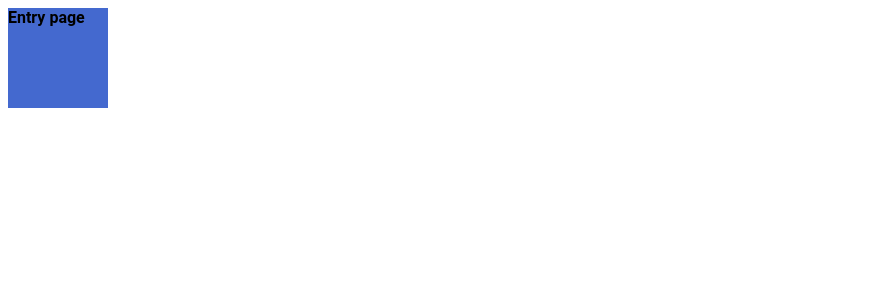
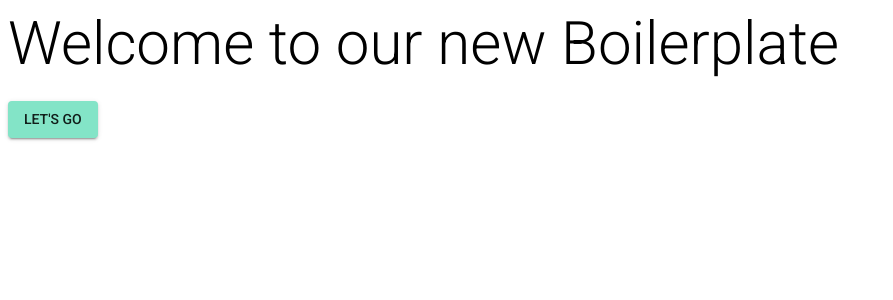
Before and after one commit to hack4impact-upenn/boilerplate-s2022, a React (Create React App) app in the folder src/client/: page / in a window 1280 px wide. Shown: the top 300 px of the page, without its empty margins (0-893 px from the left). Built offline with nearby package versions, Linux system fonts and the light colour scheme.

Commit message:
implemented Material UI and fun home page!

```diff
--- a/package.json
+++ b/package.json
@@ -12,6 +12,9 @@
     "client": "cd src/client && yarn start"
   },
   "dependencies": {
+    "@emotion/react": "^11.7.1",
+    "@emotion/styled": "^11.6.0",
+    "@mui/material": "^5.4.1",
     "concurrently": "^7.0.0",
     "cross-env": "^7.0.3",
     "typescript": "^4.5.5"
--- a/src/client/public/index.html
+++ b/src/client/public/index.html
@@ -2,6 +2,8 @@
 <html lang="en">
   <head>
     <meta charset="utf-8" />
+    <!-- Link Font Google CDN here! -->
+    <link rel="stylesheet" href="https://fonts.googleapis.com/css?family=Roboto:300,400,500,700&display=swap"/>
     <link rel="icon" href="%PUBLIC_URL%/favicon.ico" />
     <meta name="viewport" content="width=device-width, initial-scale=1" />
     <meta name="theme-color" content="#000000" />
--- a/src/client/src/assets/colors.ts
+++ /dev/null
@@ -1,8 +0,0 @@
-const COLORS = {
-  white: '#fff',
-  black: '#000',
-  header: '#4469cf',
-  // your colors
-};
-
-export default COLORS;
--- a/src/client/src/assets/fonts.ts
+++ /dev/null
@@ -1,7 +0,0 @@
-const FONTS = {
-  // your fonts
-  headerFont: 'Roboto',
-  headerWeight: 'bold',
-};
-
-export default FONTS;
--- /dev/null
+++ b/src/client/src/assets/theme.ts
@@ -0,0 +1,28 @@
+import { createTheme } from '@mui/material/styles';
+
+
+const theme = createTheme({
+  palette: {
+    primary: {
+      // light: will be calculated from palette.primary.main,
+      // dark: will be calculated from palette.primary.main,
+      // contrastText: will be calculated to contrast with palette.primary.main
+      main: '#065798',
+    },
+    secondary: {
+      main: '#83E4C7',
+    },
+    // Used by `getContrastText()` to maximize the contrast between
+    // the background and the text.
+    contrastThreshold: 3,
+    // Used by the functions below to shift a color's luminance by approximately
+    // two indexes within its tonal palette.
+    // E.g., shift from Red 500 to Red 300 or Red 700.
+    tonalOffset: 0.2,
+  },
+  typography: {
+    fontFamily: 'Roboto'
+  },
+});
+
+export default theme;
--- a/src/client/src/home/HomeView.tsx
+++ b/src/client/src/home/HomeView.tsx
@@ -1,20 +1,22 @@
 import React from 'react';
-import COLORS from '../assets/colors';
-import FONTS from '../assets/fonts';
+import Typography from '@mui/material/Typography';
+import Button from '@mui/material/Button';
+import theme from '../assets/theme';
+import { ThemeProvider } from '@mui/material/styles';
+
 
 function App() {
   return (
-    <div
-      style={{
-        backgroundColor: COLORS.header,
-        width: '100px',
-        height: '100px',
-        fontFamily: FONTS.headerFont,
-        fontWeight: FONTS.headerWeight,
-      }}
-    >
-      Entry page
-    </div>
+    <ThemeProvider theme={theme}>
+      <div className="App">
+        <div>
+          <Typography variant="h2" gutterBottom>
+          Welcome to our new Boilerplate
+          </Typography>
+          <Button variant="contained" color="secondary">Let's Go</Button>
+        </div>
+      </div>
+    </ThemeProvider>
   );
 }
 
```
Also changed, not shown: src/client/src/login/LoginView.tsx (+7 -12 lines), src/client/src/register/RegisterView.tsx (+10 -13 lines), 1 other file (tests, documents, lock files or other folders).
